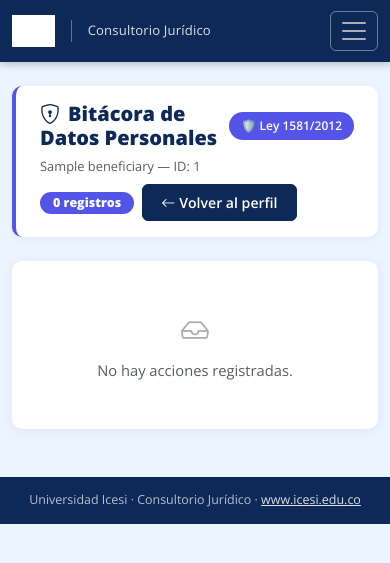
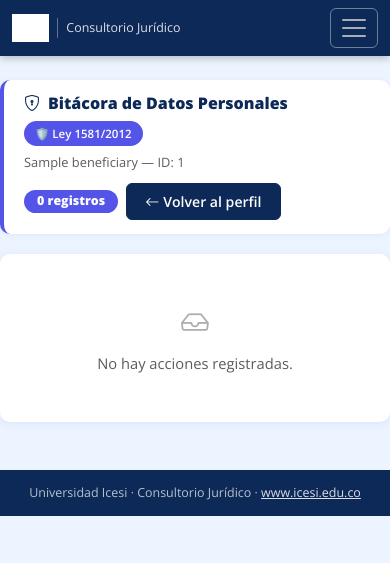
Before and after one commit to SamuBoc/Buro, a Django app: page /beneficiarios/1/bitacora/ in a window 390 px wide. Shown: the top 563 px of the page. Run offline with Django 5.2, Linux system fonts and the light colour scheme; a user stored in the database is signed in; tables that the repository leaves empty hold one stand-in row (values such as "Sample post"); data that the repository does not hold is empty; grey boxes are pictures that could not be loaded.

Commit message:
style: add responsive breakpoints to ICESI base template

```diff
--- a/Gestion_de_Casos_T4/beneficiary/templates/beneficiary/base.html
+++ b/Gestion_de_Casos_T4/beneficiary/templates/beneficiary/base.html
@@ -30,38 +30,37 @@
         .navbar {
             background-color: #0D2957 !important;
             box-shadow: 0 2px 8px rgba(0,0,0,0.25);
-            padding: 0 0;
-        }
-        .navbar .container {
-            padding-top: 10px;
-            padding-bottom: 10px;
         }
         .navbar-brand {
             display: flex;
             align-items: center;
-            gap: 10px;
+            gap: 8px;
             color: #ffffff !important;
             font-weight: 800;
-            font-size: 1rem;
-            letter-spacing: 0.01em;
+            font-size: 0.95rem;
             text-decoration: none;
+            max-width: 70vw;
         }
         .navbar-brand img {
-            height: 32px;
+            height: 28px;
             width: auto;
             filter: brightness(0) invert(1);
+            flex-shrink: 0;
         }
-        .navbar-brand .brand-sep {
+        .brand-sep {
             display: inline-block;
             width: 1px;
-            height: 22px;
+            height: 20px;
             background-color: rgba(255,255,255,0.35);
-            margin: 0 6px;
+            flex-shrink: 0;
         }
-        .navbar-brand .brand-sub {
+        .brand-sub {
             font-weight: 400;
-            font-size: 0.82rem;
+            font-size: 0.78rem;
             opacity: 0.85;
+            white-space: nowrap;
+            overflow: hidden;
+            text-overflow: ellipsis;
         }
         .nav-link {
             color: rgba(255,255,255,0.85) !important;
@@ -112,29 +132,35 @@
             border: 1px solid rgba(255,255,255,0.4);
             padding: 4px 8px;
         }
-        .navbar-toggler-icon {
-            filter: invert(1);
-        }
-
-        .nav-link .badge {
-            font-size: 0.65rem;
-        }
+        .navbar-toggler-icon { filter: invert(1); }
 
         .page-header {
             background-color: #ffffff;
             border-left: 4px solid #5454e9;
             border-radius: 10px;
-            padding: 16px 24px;
-            margin-bottom: 24px;
+            padding: 14px 20px;
+            margin-bottom: 20px;
             box-shadow: 0 1px 6px rgba(84,84,233,0.08);
         }
-        .page-header h1,
-        .page-header h2,
-        .page-header h4,
         .page-header h5 {
             color: #0D2957;
             font-weight: 800;
             margin-bottom: 0;
+            font-size: 1rem;
+        }
+        @media (max-width: 575.98px) {
+            .page-header {
+                flex-direction: column !important;
+                align-items: flex-start !important;
+                gap: 10px !important;
+            }
+            .page-header > div,
+            .page-header > span {
+                width: 100%;
+            }
+            .page-header .d-flex.gap-2 {
+                flex-wrap: wrap;
+            }
         }
 
         .card {
@@ -177,6 +206,7 @@
             border-radius: 6px;
             padding: 7px 18px;
             transition: all 0.15s;
+            white-space: nowrap;
         }
         .btn-primary {
             background-color: #5454e9;
@@ -217,32 +239,33 @@
             color: #ffffff;
         }
 
+        .badge-icesi-created { background-color: #2ea86e; color: #fff; }
+        .badge-icesi-updated { background-color: #5454e9; color: #fff; }
+        .badge-icesi-viewed  { background-color: #0ea5e9; color: #fff; }
+        .badge-icesi-deleted { background-color: #dc3545; color: #fff; }
+        .badge-icesi-status  { background-color: #f59e0b; color: #000; }
+        .badge-icesi-file    { background-color: #0D2957; color: #fff; }
+        .badge-icesi-default { background-color: #E4E9FF; color: #3F4159; }
+
+        .ley-badge {
+            background-color: #5454e9;
+            color: #fff;
+            font-size: 0.72rem;
+            padding: 4px 11px;
+            border-radius: 999px;
+            font-weight: 600;
+            white-space: nowrap;
+            flex-shrink: 0;
+        }
+
+        .diff-old { text-decoration: line-through; color: #9ca3af; }
+        .diff-new  { color: #2ea86e; font-weight: 600; }
+
         .alert {
             border-radius: 8px;
             border: none;
             font-size: 0.88rem;
         }
-
-        /* ── BADGES AUDIT ── */
-        .badge-icesi-created  { background-color: #2ea86e; color: #fff; }
-        .badge-icesi-updated  { background-color: #5454e9; color: #fff; }
-        .badge-icesi-viewed   { background-color: #0ea5e9; color: #fff; }
-        .badge-icesi-deleted  { background-color: #dc3545; color: #fff; }
-        .badge-icesi-status   { background-color: #f59e0b; color: #000; }
-        .badge-icesi-file     { background-color: #0D2957; color: #fff; }
-        .badge-icesi-default  { background-color: #E4E9FF; color: #3F4159; }
-        .ley-badge {
-            background-color: #5454e9;
-            color: #fff;
-            font-size: 0.75rem;
-            padding: 5px 12px;
-            border-radius: 999px;
-            font-weight: 600;
-            white-space: nowrap;
-        }
-
-        .diff-old { text-decoration: line-through; color: #9ca3af; }
-        .diff-new { color: #2ea86e; font-weight: 600; }
 
         footer.icesi-footer {
             background-color: #0D2957;
@@ -254,6 +277,17 @@
         }
         footer.icesi-footer a {
             color: rgba(255,255,255,0.85);
+        }
+
+        @media (max-width: 575.98px) {
+            .container {
+                padding-left: 12px;
+                padding-right: 12px;
+            }
+            .col-lg-11 {
+                padding-left: 0;
+                padding-right: 0;
+            }
         }
     </style>
 </head>
```
Also changed, not shown: other parts of Gestion_de_Casos_T4/beneficiary/templates/beneficiary/base.html (+35 -19 lines).
